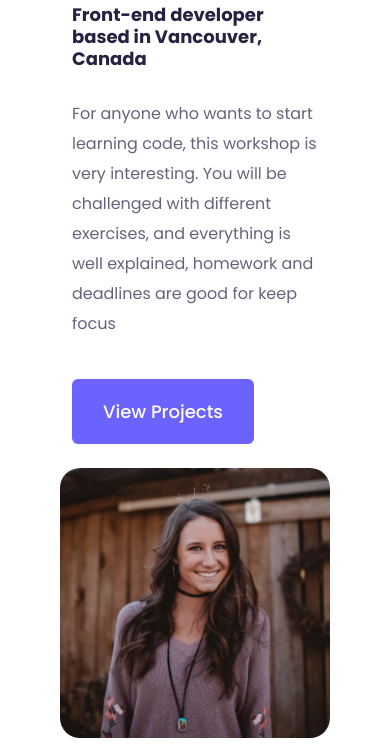
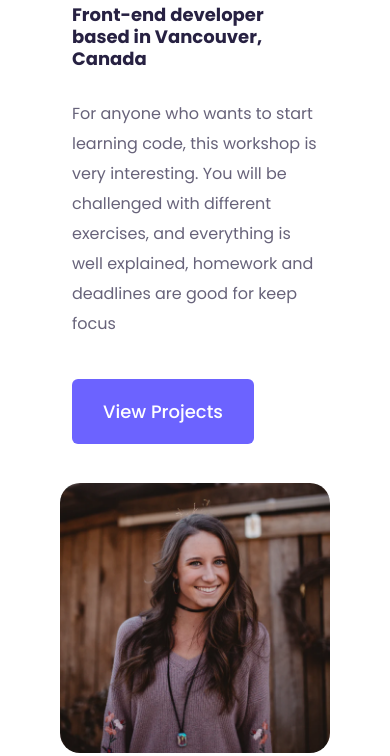
Before and after one commit to taliberlin/responsive-portfolio-project, a plain HTML site: page about.html in a window 390 px wide. Shown: the part 344-1100 px from the top of the page. Drawn offline with nearby package versions, Linux system fonts and the light colour scheme.

Commit message:
increased responsiveness

```diff
--- a/styles/portfolio.css
+++ b/styles/portfolio.css
@@ -133,4 +133,9 @@ img {
   .col-info {
     text-align: center;
   }
+  .img-about {
+    position: relative;
+    top: 15px;
+    margin-bottom: 50px;
+  }
 }
```
